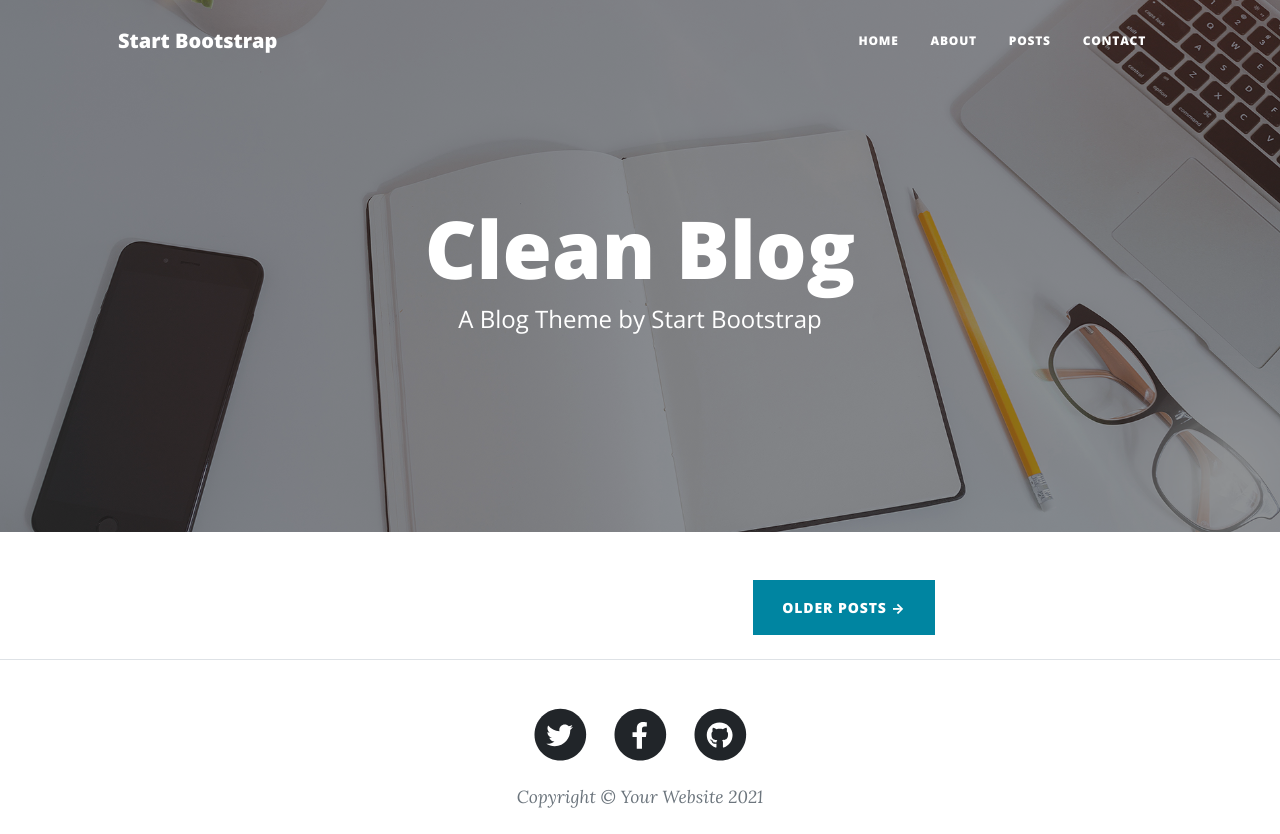
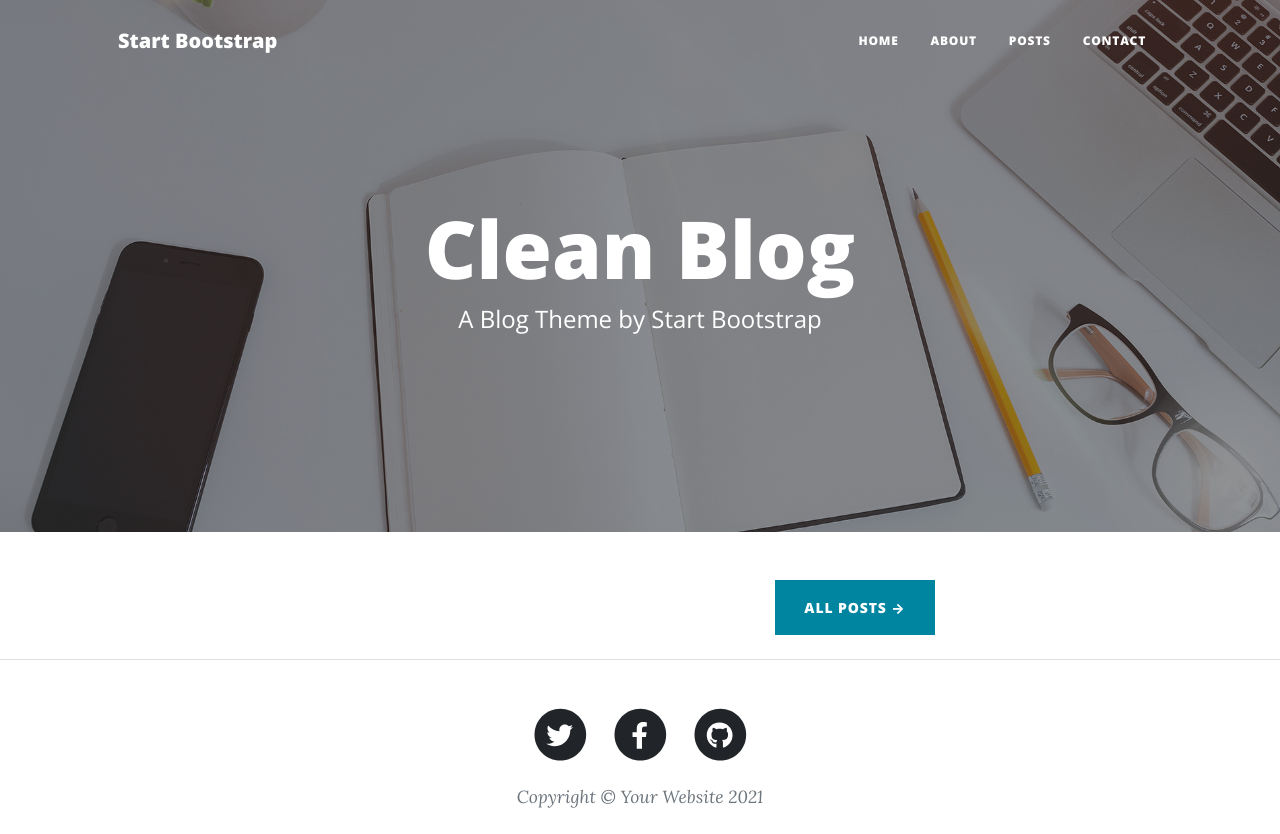
Before and after one commit to javadebadi/django-blog, a Django app: page /blog/ in a window 1280 px wide. Shown: the top 834 px of the page. Run offline with Django 4.2, Linux system fonts and the light colour scheme; data that the repository does not hold is empty; parts of the project's set-up code (start-up, migrations or seed data) failed here and were passed over; some libraries are stand-ins or nearby versions.

Commit message:
Updated the home template

```diff
--- a/blog/templates/blog/index.html
+++ b/blog/templates/blog/index.html
@@ -37,7 +37,7 @@
             <hr class="my-4" />
             {% endfor %}
             <!-- Pager-->
-            <div class="d-flex justify-content-end mb-4"><a class="btn btn-primary text-uppercase" href="#!">Older Posts →</a></div>
+            <div class="d-flex justify-content-end mb-4"><a class="btn btn-primary text-uppercase" href="{% url 'blog_post_list' %}">All Posts →</a></div>
         </div>
     </div>
 </div>
```
